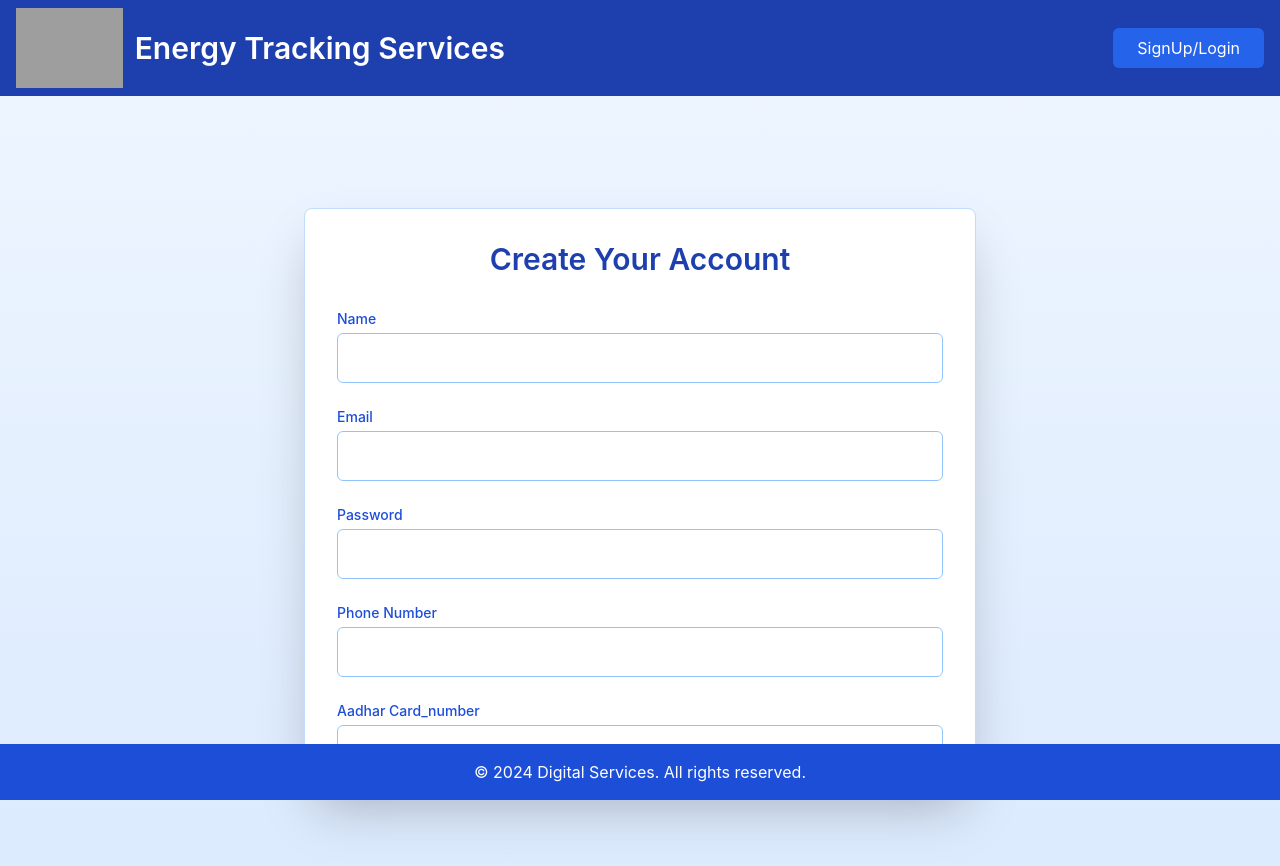
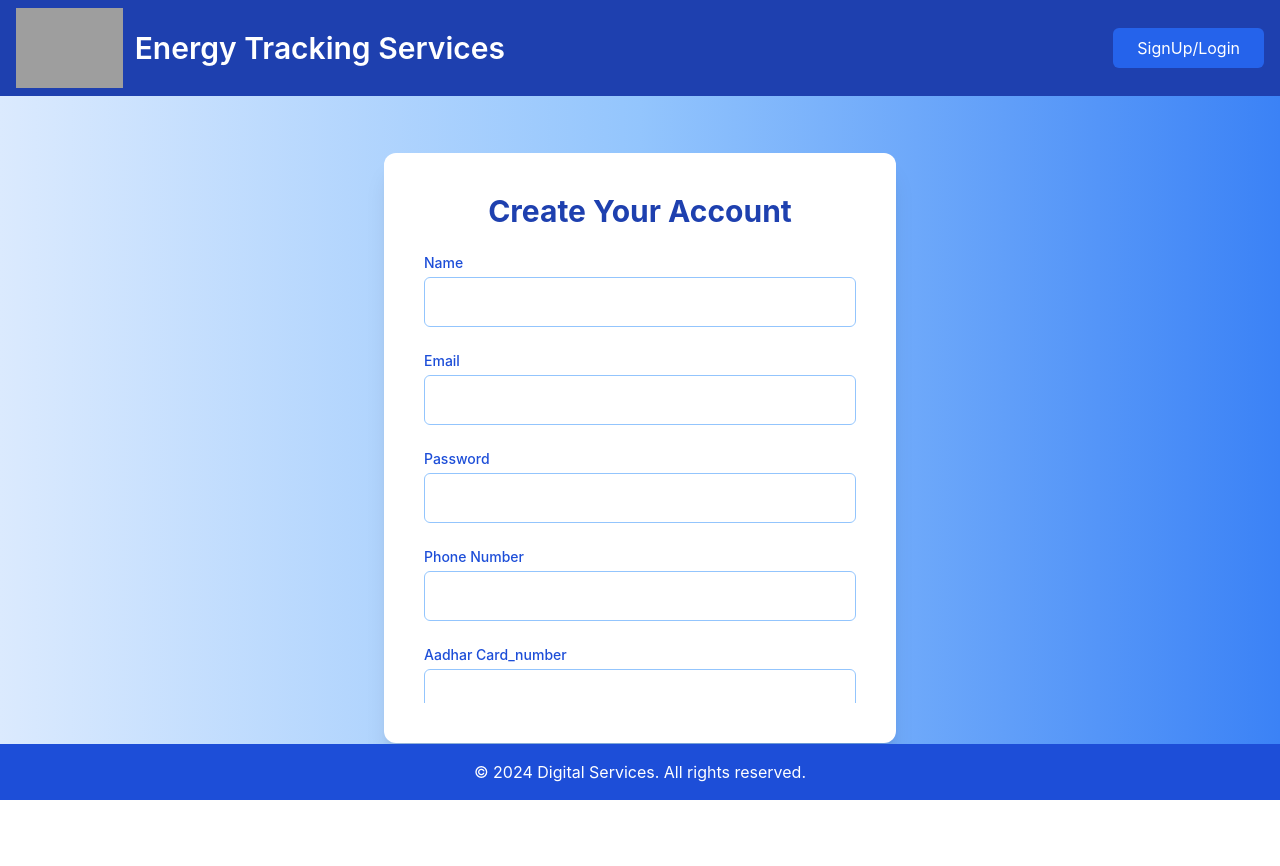
Before and after one commit to transmogrify76/DigitalServices, a React (Create React App) app in the folder digital-services/: page /signup in a window 1280 px wide. Shown: the top 866 px of the page. After the commit the page ends 800 px from the top, so only its background shows below. Built offline with nearby package versions, Linux system fonts and the light colour scheme; grey boxes are pictures that could not be loaded.

Commit message:
signup modified

```diff
--- a/digital-services/src/pages/SignUp.jsx
+++ b/digital-services/src/pages/SignUp.jsx
@@ -56,11 +56,11 @@ const SignUp = () => {
   };
 
   return (
-    <div className="bg-gradient-to-t from-blue-100 to-blue-50 min-h-screen">
+    <div className="bg-gradient-to-r from-blue-100 via-blue-300 to-blue-500 min-h-screen flex flex-col">
       <Navbar />
-      <section className="container mx-auto py-28 px-10">
-        <div className="w-full max-w-2xl p-8 bg-white rounded-lg shadow-2xl border border-blue-200 mx-auto transform transition-all duration-500 hover:scale-105 overflow-hidden">
-          <h2 className="text-3xl font-semibold text-center text-blue-800 mb-8">Create Your Account</h2>
+      <section className="container mx-auto py-12 px-6 flex-grow flex flex-col items-center justify-center">
+        <div className="w-full max-w-lg bg-white rounded-xl shadow-xl p-6 sm:p-10 space-y-6 overflow-hidden">
+          <h2 className="text-3xl font-bold text-center text-blue-800 mb-6">Create Your Account</h2>
           <div className="overflow-y-auto max-h-[450px]">
             <form onSubmit={handleSubmit} className="space-y-6">
               {["name", "email", "password", "phone_number", "aadhar_card_number", "pan", "address", "pin_code", "occupation"].map((field) => (
@@ -106,7 +106,7 @@ const SignUp = () => {
               </div>
               <button
                 type="submit"
-                className="w-full bg-blue-700 text-white py-3 rounded-md hover:bg-blue-800 focus:outline-none focus:ring-4 focus:ring-blue-300 transition-all duration-300"
+                className="w-full bg-blue-700 text-white py-3 rounded-md hover:bg-blue-800 focus:outline-none focus:ring-4 focus:ring-blue-300"
               >
                 Register Now
               </button>
@@ -114,7 +114,6 @@ const SignUp = () => {
           </div>
         </div>
       </section>
-
       <Footer />
     </div>
   );
```
